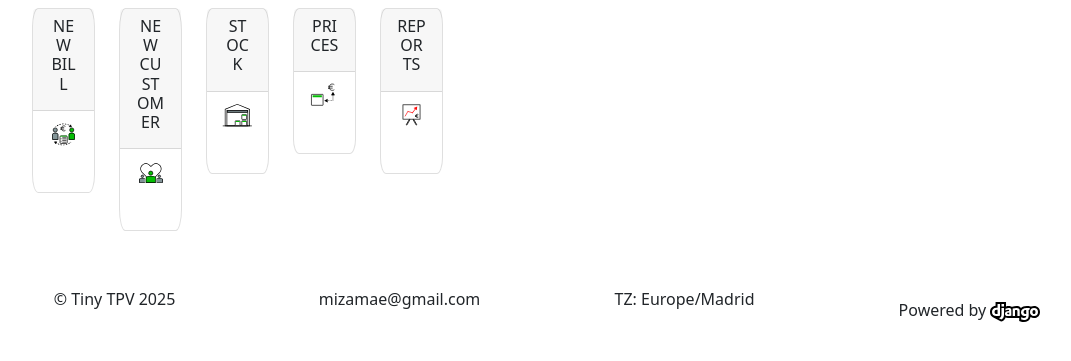
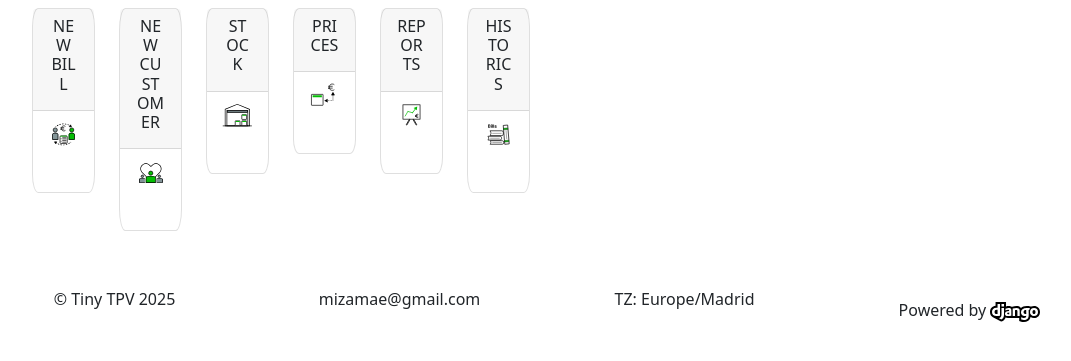
Before and after one commit to mizamae/TPV, a Django app: page / in a window 1280 px wide. Shown: the part 150-511 px from the top of the page, without its empty margins (98-1169 px from the left). Run offline with Django 5.2, Linux system fonts and the light colour scheme; the visitor is signed in with stand-in values (Sample User, id 1); data that the repository does not hold is empty; some libraries are stand-ins or nearby versions.

Commit message:
Added historic views

```diff
--- a/ProductsAPP/forms.py
+++ b/ProductsAPP/forms.py
@@ -5,9 +5,45 @@ from .models import BillAccount, Consumible, Product
 from crispy_forms.helper import FormHelper
 from crispy_forms.bootstrap import FormActions,InlineRadios
 from crispy_forms.layout import Layout, Div, Submit, HTML, Button, Row, Column, Field
+from bootstrap_datepicker_plus.widgets import DatePickerInput
 
 FORMS_LABEL_CLASS='col'
 FORMS_FIELD_CLASS='col'
+
+class billSearchForm(forms.Form):
+    code=forms.CharField(label=_("Code"),help_text="Code of the bill",required=False)
+    _from = forms.DateField(label=_("From"),help_text="Date of the initial data",required=False,disabled=False,widget=DatePickerInput(options={"format": "DD/MM/YYYY "}))
+    _to = forms.DateField(label=_("To"),help_text="Date of the final data",required=False,disabled=False,widget=DatePickerInput(options={"format": "DD/MM/YYYY "}))
+
+    def __init__(self, *args, **kwargs):
+        super(billSearchForm, self).__init__(*args, **kwargs)
+        self.helper = FormHelper(self)
+        self.helper.label_class = 'col-3 h3'
+        self.helper.field_class = 'col-9'
+        self.helper.form_class = 'form-horizontal'
+        self.helper.form_method = 'post'
+        self.helper.form_show_labels = True
+        for field in self.fields:
+            help_text = self.fields[field].help_text
+            self.fields[field].help_text = None
+            if help_text != '':
+                self.fields[field].widget.attrs.update({'class':'form-control','data-toggle':'tooltip' ,'title':help_text, 'data-bs-placement':'right', 'data-bs-container':'body'})
+            else:
+                self.fields[field].widget.attrs.update({'class':'form-control'})
+
+        buttons=FormActions(
+                        Div(
+                        Column(Submit('submit', _('Show'),css_class="btn btn-primary col-12"),css_class="col-9"),
+                        Column(HTML('<a href="{% url "home" %}" class="btn btn-secondary col-12">'+str(_('Back'))+'</a>'),css_class="col-3"),
+                        css_class="row")
+                    )
+
+        self.helper.layout = Layout(
+                                    Field('code',type='',id='id_code',placeholder=_('Enter bill code')),
+                                    Field('_from',type=''),
+                                    Field('_to',type=''),
+                                    buttons,
+        )
 
 class barcode2BillForm(forms.Form):
     barcode=forms.CharField(required=True)
@@ -145,6 +181,4 @@ class ProductInlineForm(forms.ModelForm):
                                     Field('discount',type=''),
                                 )
 
-
-
 ProductFormSet = forms.modelformset_factory(Product,form=ProductInlineForm,fields = ["name","manual_pvp","discount"],extra=0,can_delete=False,edit_only=True,)
--- a/ProductsAPP/models.py
+++ b/ProductsAPP/models.py
@@ -231,6 +231,7 @@ class CombinationPosition(models.Model):
         return str(self.ingredient)
 
 class BillAccount(models.Model):
+
     STATUS_OPEN=0
     STATUS_CLOSED=1
     STATUS_PAID=2
--- a/ProductsAPP/reports.py
+++ b/ProductsAPP/reports.py
@@ -19,7 +19,7 @@ def ProductsReport(_from,_to):
         df['position_revenue'] = df['quantity']*(df['pvp']-df['product_cost'])
 
         # units sold figure
-        df_fig11 = df.groupby('product_name')['id'].count()
+        df_fig11 = df.groupby('product_name')['quantity'].sum()
         df_fig11 = df_fig11.rename('Units sold')
         df_fig11.sort_values(ascending=False,inplace=True)
 
--- a/ProductsAPP/urls.py
+++ b/ProductsAPP/urls.py
@@ -18,6 +18,7 @@ urlpatterns = [
     path("bill/close/<str:code>", views.close_bill , name="MaterialsAPP_close_bill"),
     path("bill/delete/<str:code>", views.delete_bill , name="MaterialsAPP_delete_bill"),
     path("bill/billposition/setmultiplier/<int:id>", views.setMultiplier_billPosition , name="ProductsAPP_billPosition_setMultiplier"),
+    path("bill/historics", views.historics_home , name="MaterialsAPP_historics_home"),
 
     path("MaterialsAPP_check_stocks/", views.check_stock , name="MaterialsAPP_check_stocks"),
     path("MaterialsAPP_check_products/", views.check_products , name="MaterialsAPP_check_products"),
--- a/UsersAPP/models.py
+++ b/UsersAPP/models.py
@@ -89,7 +89,12 @@ class User(AbstractBaseUser,PermissionsMixin):
 
     class Meta:
         permissions=(
+            ("can_view_reports", _("Can view reports")),
+            ("can_see_historics", _("Can access historic bills")),
             ("can_edit_stock", _("Can manually modify stock values")),
+            ("can_edit_prices", _("Can manually modify prices")),
+            ("can_add_customer", _("Can create a new customer")),
+            ("can_add_billaccount", _("Can create a new bill"))
         )
 
     def __str__(self):
--- a/templates/home.html
+++ b/templates/home.html
@@ -7,31 +7,37 @@
 <div class="row px-5">
     <div class = "col-sm-1">
         {% trans "NEW BILL" as header %}
-        {% with permission_OK=perms.ProductsAPP.add_billaccount link_to='MaterialsAPP_create_bill' icon='ProductsAPP/newBill.svg'	%}
+        {% with permission_OK=perms.UsersAPP.can_add_billaccount link_to='MaterialsAPP_create_bill' icon='ProductsAPP/newBill.svg'	%}
         {% include "_app_card.html" %}
         {% endwith %}
     </div>
     <div class = "col-sm-1">
         {% trans "NEW CUSTOMER" as header %}
-        {% with permission_OK=perms.UsersAPP.add_customer link_to='UsersAPP_create_customer' icon='UsersAPP/newCustomer.svg'	%}
+        {% with permission_OK=perms.UsersAPP.can_add_customer link_to='UsersAPP_create_customer' icon='UsersAPP/newCustomer.svg'	%}
         {% include "_app_card.html" %}
         {% endwith %}
     </div>
     <div class = "col-sm-1">
         {% trans "STOCK" as header %}
-        {% with permission_OK=perms.ProductsAPP.edit_stock link_to='MaterialsAPP_check_stocks' icon='ProductsAPP/stock.svg'	%}
+        {% with permission_OK=perms.UsersAPP.can_edit_stock link_to='MaterialsAPP_check_stocks' icon='ProductsAPP/stock.svg'	%}
         {% include "_app_card.html" %}
         {% endwith %}
     </div>
     <div class = "col-sm-1">
         {% trans "PRICES" as header %}
-        {% with permission_OK=perms.ProductsAPP.edit_prices link_to='MaterialsAPP_check_products' icon='ProductsAPP/products.svg'	%}
+        {% with permission_OK=perms.UsersAPP.can_edit_prices link_to='MaterialsAPP_check_products' icon='ProductsAPP/products.svg'	%}
         {% include "_app_card.html" %}
         {% endwith %}
     </div>
     <div class = "col-sm-1">
         {% trans "REPORTS" as header %}
-        {% with permission_OK=perms.ProductsAPP.view_reports link_to='MyTPV_reports_home' icon='site/ico/reports.svg'	%}
+        {% with permission_OK=perms.UsersAPP.can_view_reports link_to='MyTPV_reports_home' icon='site/ico/reports.svg'	%}
+        {% include "_app_card.html" %}
+        {% endwith %}
+    </div>
+    <div class = "col-sm-1">
+        {% trans "HISTORICS" as header %}
+        {% with permission_OK=perms.UsersAPP.can_see_historics link_to='MaterialsAPP_historics_home' icon='site/ico/historicBills.svg'	%}
         {% include "_app_card.html" %}
         {% endwith %}
     </div>
--- a/templates/reportWithFigs.html
+++ b/templates/reportWithFigs.html
@@ -6,11 +6,13 @@
 
 {% block container %}
 {{ message }}
+
+<h3 class='text-center'>{{ heading }}</h3>
 {% for figure in figures %}
 <div class="row px-5 py-2">
     <div class="col-1"></div>
     <div class="col-10">
-        <h3 class='text-center'>{{ heading }}</h3>
+
         {% if figure %}
         <h4>{{ titles|get_at_index:forloop.counter0 }}</h4>
         {{ figure|safe }}
```
Also changed, not shown: ProductsAPP/views.py (+26 -1 lines), templates/historicBills.html (added, +27 -0 lines), ProductsAPP/locale/es/LC_MESSAGES/django.po, UsersAPP/locale/es/LC_MESSAGES/django.po, static/site/ico/historicBills.svg (added), static/site/ico/reports.svg, templates/locale/es/LC_MESSAGES/django.po, 3 other files.
